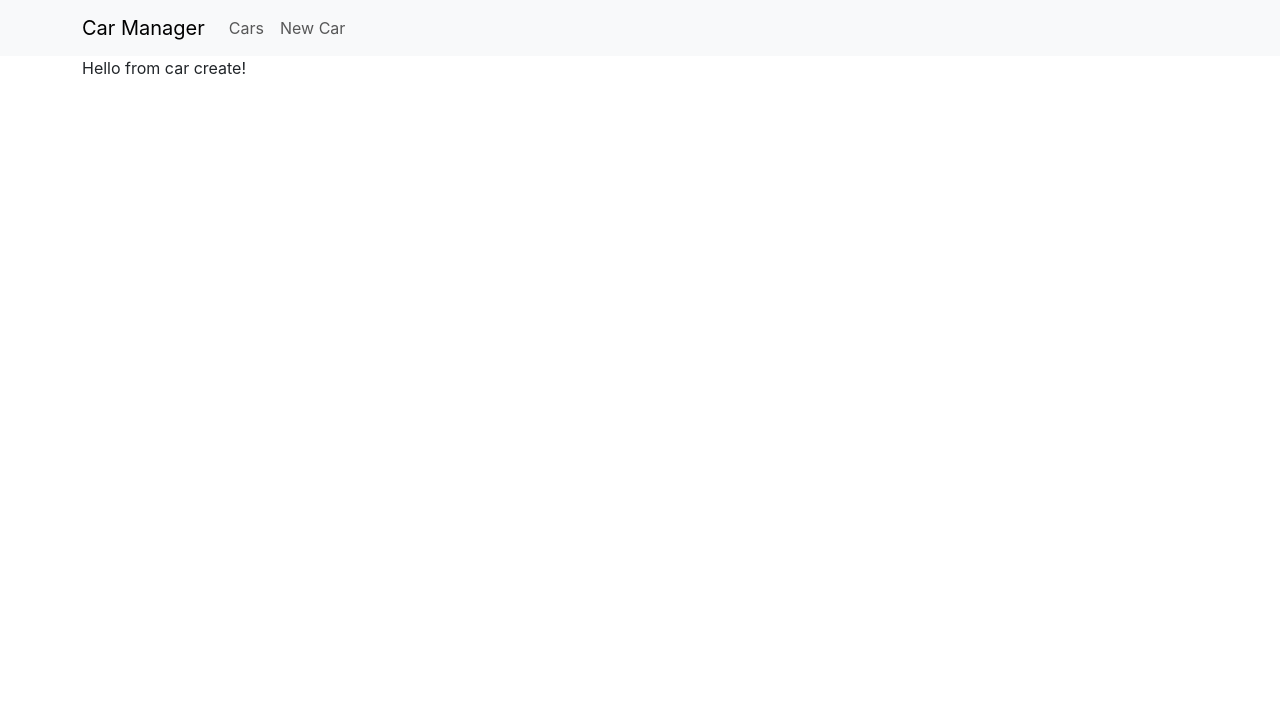
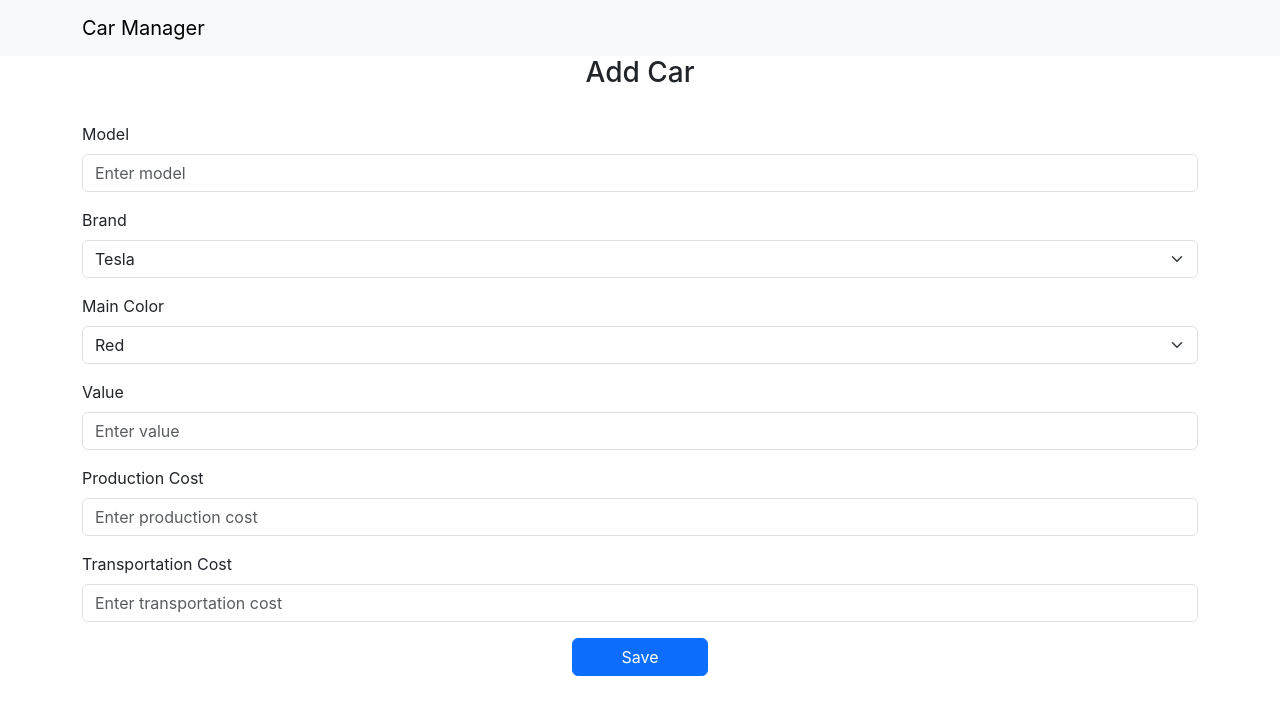
Before and after one commit to isasiluispy/car-manager, a React (Create React App) app: page /create in a window 1280 px wide. Shown: the top 714 px of the page. Built offline with nearby package versions, Linux system fonts and the light colour scheme.

Commit message:
car create

```diff
--- a/src/App.js
+++ b/src/App.js
@@ -10,14 +10,9 @@ function App() {
     <BrowserRouter>
       <Navbar bg="light" expand="lg">
         <Container>
-          <Navbar.Brand>Car Manager</Navbar.Brand>
-          <Navbar.Toggle aria-controls="basic-navbar-nav" />
-          <Navbar.Collapse id="basic-navbar-nav">
-            <Nav className="me-auto">
-              <Nav.Link as={Link} to="/">Cars</Nav.Link>
-              <Nav.Link as={Link} to="/create">New Car</Nav.Link>
-            </Nav>
-          </Navbar.Collapse>
+          <Navbar.Brand>
+            Car Manager
+          </Navbar.Brand>
         </Container>
       </Navbar>
       <Container>
--- a/src/pages/cars/carCreate.js
+++ b/src/pages/cars/carCreate.js
@@ -1,9 +1,129 @@
-import React from 'react';
+import React, { useState } from 'react';
+import { Form, Button } from 'react-bootstrap';
+import { useNavigate } from 'react-router-dom';
 
-const CarCreate = ({ cars }) => {
+const brands = [
+  { value: 'Tesla', label: 'Tesla' },
+  { value: 'Ford', label: 'Ford' },
+  { value: 'Toyota', label: 'Toyota' },
+];
+
+const mainColors = [
+  { value: 'Red', label: 'Red' },
+  { value: 'Blue', label: 'Blue' },
+  { value: 'White', label: 'White' },
+  { value: 'Black', label: 'Black' },
+];
+
+const CarCreate = () => {
+  const navigate = useNavigate();
+  const [model, setModel] = useState('');
+  const [brand, setBrand] = useState('');
+  const [mainColor, setMainColor] = useState('');
+  const [value, setValue] = useState('');
+  const [productionCost, setProductionCost] = useState('');
+  const [transportationCost, setTransportationCost] = useState('');
+
+  const handleSubmit = (e) => {
+    e.preventDefault();
+
+    const carData = {
+      model,
+      brand,
+      mainColor,
+      value: Number(value),
+      productionCost: Number(productionCost),
+      transportationCosts: Number(transportationCost),
+    };
+
+    // append new car to existing cars in localStorage
+    const storedCars = localStorage.getItem('cars');
+    const cars = JSON.parse(storedCars);
+    cars.push(carData);
+    localStorage.setItem('cars', JSON.stringify(cars));
+
+    navigate('/');
+  };
+
   return (
     <div>
-      Hello from car create!
+      <div className="d-flex align-items-center flex-column">
+        <h3>Add Car</h3>
+      </div>
+
+      <div className="mt-4">
+        <Form className="mt-4" onSubmit={handleSubmit}>
+          <Form.Group className="mb-3">
+            <Form.Label>Model</Form.Label>
+            <Form.Control
+              type="text"
+              placeholder="Enter model"
+              value={model}
+              onChange={(e) => setModel(e.target.value)}
+            />
+          </Form.Group>
+
+          <Form.Group className="mb-3">
+            <Form.Label>Brand</Form.Label>
+            <Form.Select
+              value={brand}
+              onChange={(e) => setBrand(e.target.value)}
+            >
+              {brands.map((brand, index) => (
+                <option key={index} value={brand.value}>{brand.label}</option>
+              ))}
+            </Form.Select>
+          </Form.Group>
+
+          <Form.Group className="mb-3">
+            <Form.Label>Main Color</Form.Label>
+            <Form.Select
+              value={mainColor}
+              onChange={(e) => setMainColor(e.target.value)}
+            >
+              {mainColors.map((color, index) => (
+                <option key={index} value={color.value}>{color.label}</option>
+              ))}
+            </Form.Select>
+          </Form.Group>
+
+          <Form.Group className="mb-3">
+            <Form.Label>Value</Form.Label>
+            <Form.Control
+              type="number"
+              placeholder="Enter value"
+              value={value}
+              onChange={(e) => setValue(e.target.value)}
+            />
+          </Form.Group>
+
+          <Form.Group className="mb-3">
+            <Form.Label>Production Cost</Form.Label>
+            <Form.Control
+              type="number"
+              placeholder="Enter production cost"
+              value={productionCost}
+              onChange={(e) => setProductionCost(e.target.value)}
+            />
+          </Form.Group>
+
+          <Form.Group className="mb-3">
+            <Form.Label>Transportation Cost</Form.Label>
+            <Form.Control
+              type="number"
+              placeholder="Enter transportation cost"
+              value={transportationCost}
+              onChange={(e) => setTransportationCost(e.target.value)}
+            />
+          </Form.Group>
+
+          <div className="d-flex align-items-center flex-column">
+            <Button className="px-5" variant="primary" type="submit">
+              Save
+            </Button>
+          </div>
+        </Form>
+      </div>
     </div>
   );
 }
--- a/src/pages/cars/carList.js
+++ b/src/pages/cars/carList.js
@@ -1,5 +1,6 @@
 import React, { useState, useEffect } from 'react';
 import { Button, Table } from 'react-bootstrap';
+import { Link } from 'react-router-dom';
 
 const setCurrency = (value) => {
   return new Intl.NumberFormat('en-US', { style: 'currency', currency: 'USD' }).format(value);
@@ -23,7 +24,9 @@ const CarList = () => {
     <div>
       <div className="d-flex align-items-center flex-column">
         <h3>List of Cars</h3>
-        <Button className="px-4" variant="primary">Add</Button>
+        <Link to="/create">
+          <Button className="px-4" variant="primary">Add</Button>
+        </Link>
       </div>
 
       <div className="mt-4">
```
